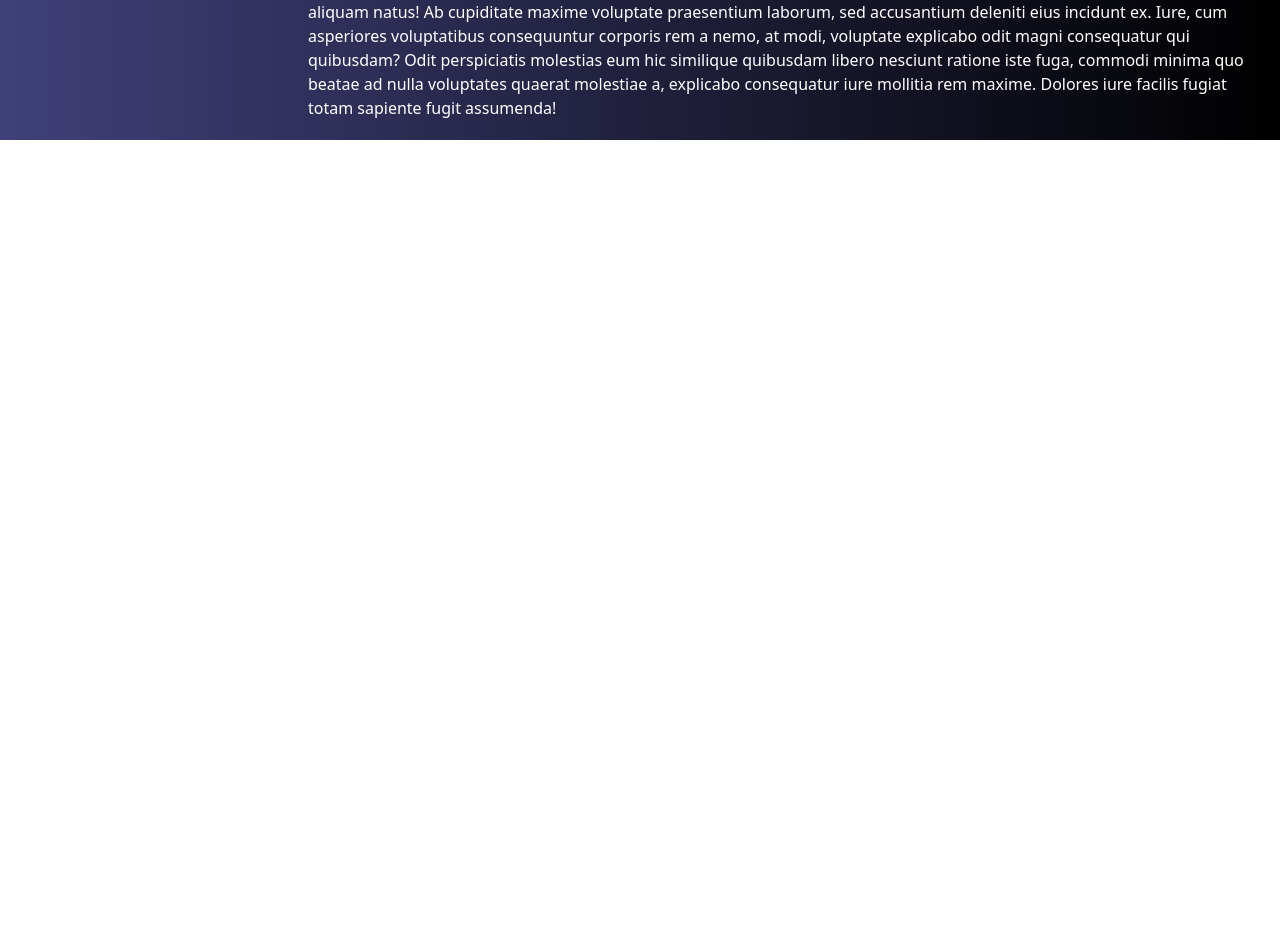
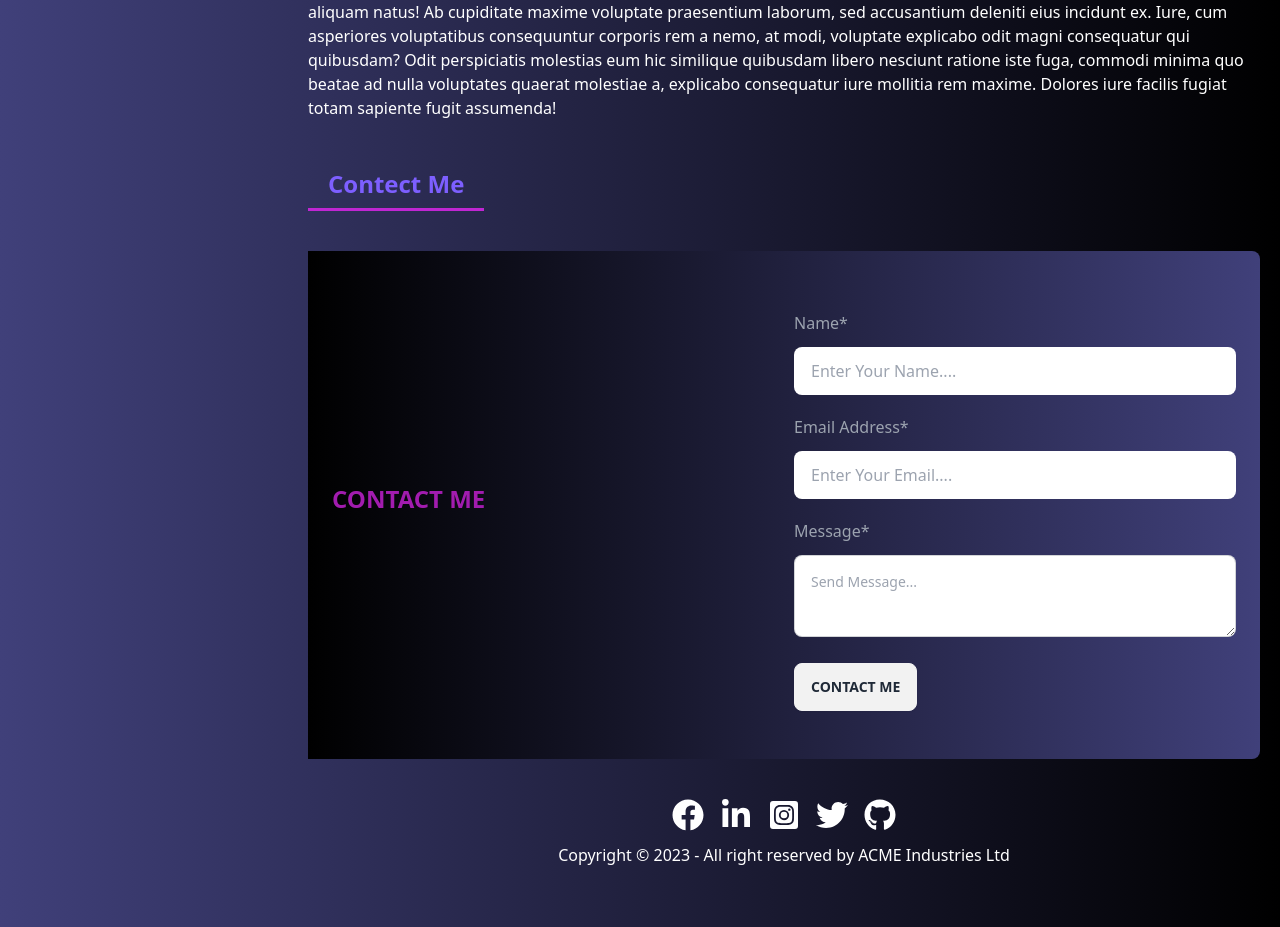
Before and after one commit to Sushil500530/Portfollio_Website_Projects, a React (Vite) app: page / in a window 1280 px wide. Shown: the part 1263-2190 px from the top of the page. Before the commit the page ends 1403 px from the top, so only its background shows below. Built offline with nearby package versions, Linux system fonts and the light colour scheme.

Commit message:
add footer and contact section

```diff
--- a/src/layouts/MainLayouts.jsx
+++ b/src/layouts/MainLayouts.jsx
@@ -5,6 +5,8 @@ import HomeDefine from "../pages/Home/HomeDefine";
 import About from "../pages/about/About";
 import SkillPage from "../pages/skill/SkillPage";
 import Projects from "../pages/projects/Projects";
+import ContactSection from "../pages/contact/ContactSection";
+import Footer from "../pages/footer/Footer";
 
 const MainLayouts = () => {
     const [isActive, setActive] = useState(false);
@@ -28,6 +30,8 @@ const MainLayouts = () => {
                 <About />
                 <SkillPage />
                 <Projects />
+                <ContactSection />
+                <Footer />
             </div>
         </div>
     );
--- /dev/null
+++ b/src/pages/contact/ContactSection.jsx
@@ -0,0 +1,42 @@
+
+const ContactSection = () => {
+    const handleSubmit = (e) => {
+        e.preventDefault();
+        alert('your submission is granted')
+    }
+    return (
+        <div id="contact" className="pt-12">
+            <h1 className="text-2xl font-bold text-[#7d5fff] ml-5">Contect Me</h1>
+            <hr className='w-44 border-b-2 border-fuchsia-600 mt-2' />
+            <div className="w-full flex bg-gradient-to-l from-[#40407a] to-black text-gray-400 px-6 rounded-r-lg py-12 items-center justify-center space-y-3 gap-5 mt-10">
+                <div className="w-1/2">
+                    <div className="contact-title">
+                        <h2 className="text-2xl font-bold mb-3 text-fuchsia-700">CONTACT ME</h2>
+
+                    </div>
+                </div>
+                <div className="w-1/2 ">
+                    <div className="form">
+                        <form onSubmit={handleSubmit}>
+                            <div className="mb-5 space-y-3">
+                                <label className="text-base font-medium">Name*</label>
+                                <input type="text" name="name" className="input w-full" placeholder='Enter Your Name....' id="name" required />
+                            </div>
+                            <div className="mb-5 space-y-3">
+                                <label className="font-medium">Email Address*</label>
+                                <input type="email" name="email" className="input w-full" placeholder='Enter Your Email....' id="email" required />
+                            </div>
+                            <div className="space-y-3">
+                                <label className="font-medium mt-3">Message*</label>
+                                <textarea placeholder="Send Message..." className="textarea textarea-bordered textarea-md w-full " required ></textarea>
+                            </div>
+                            <button className="btn mt-5">CONTACT ME</button>
+                        </form>
+                    </div>
+                </div>
+            </div>
+        </div>
+    );
+};
+
+export default ContactSection;
--- /dev/null
+++ b/src/pages/footer/Footer.jsx
@@ -0,0 +1,29 @@
+import { FaFacebook } from "react-icons/fa";
+import { FaLinkedinIn } from "react-icons/fa";
+import { FaTwitter } from "react-icons/fa";
+import { FaInstagramSquare } from "react-icons/fa";
+import { FaGithub } from "react-icons/fa";
+
+
+const Footer = () => {
+    return (
+        <div  className="footer footer-center p-10  rounded text-white">
+            <footer className="flex flex-col gap-3">
+                <nav>
+                    <div className="grid grid-flow-col gap-4">
+                        <a><FaFacebook className="w-8 h-8 cursor-pointer" /></a>
+                        <a><FaLinkedinIn className="w-8 h-8 cursor-pointer" /></a>
+                        <a><FaInstagramSquare className="w-8 h-8 cursor-pointer" /></a>
+                        <a><FaTwitter className="w-8 h-8 cursor-pointer" /></a>
+                        <a><FaGithub className="w-8 h-8 cursor-pointer" /></a>
+                    </div>
+                </nav>
+                <aside className="text-base font-medium">
+                    <p>Copyright © 2023 - All right reserved by ACME Industries Ltd</p>
+                </aside>
+            </footer>
+        </div>
+    );
+};
+
+export default Footer;
```
